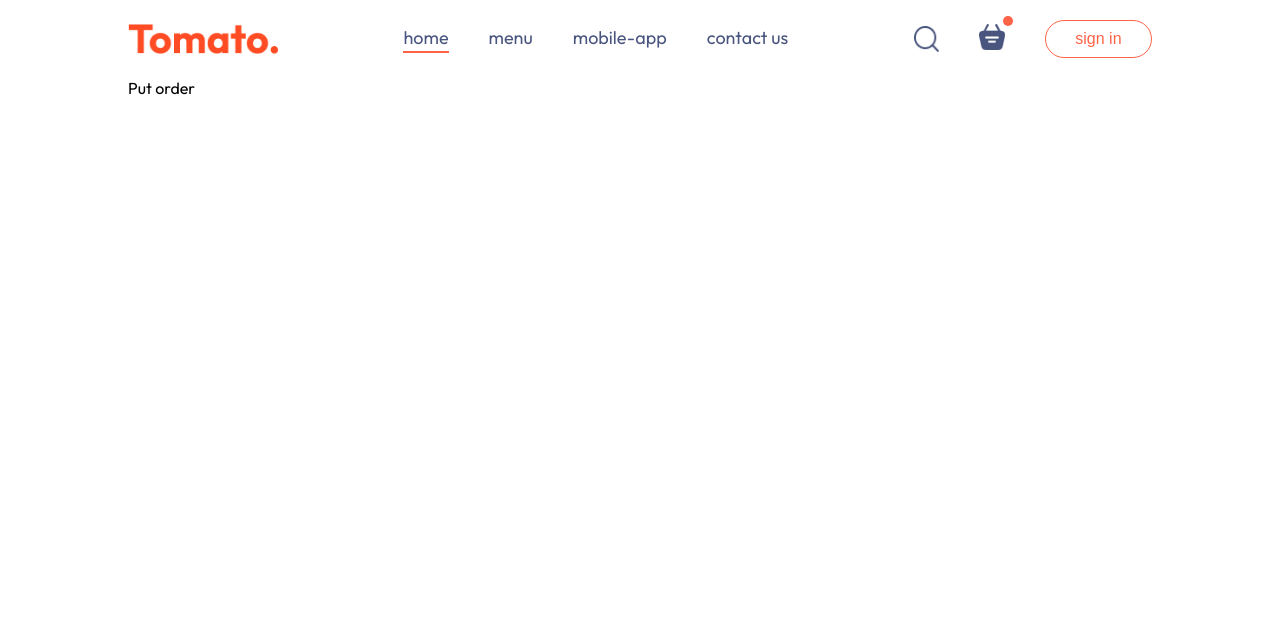
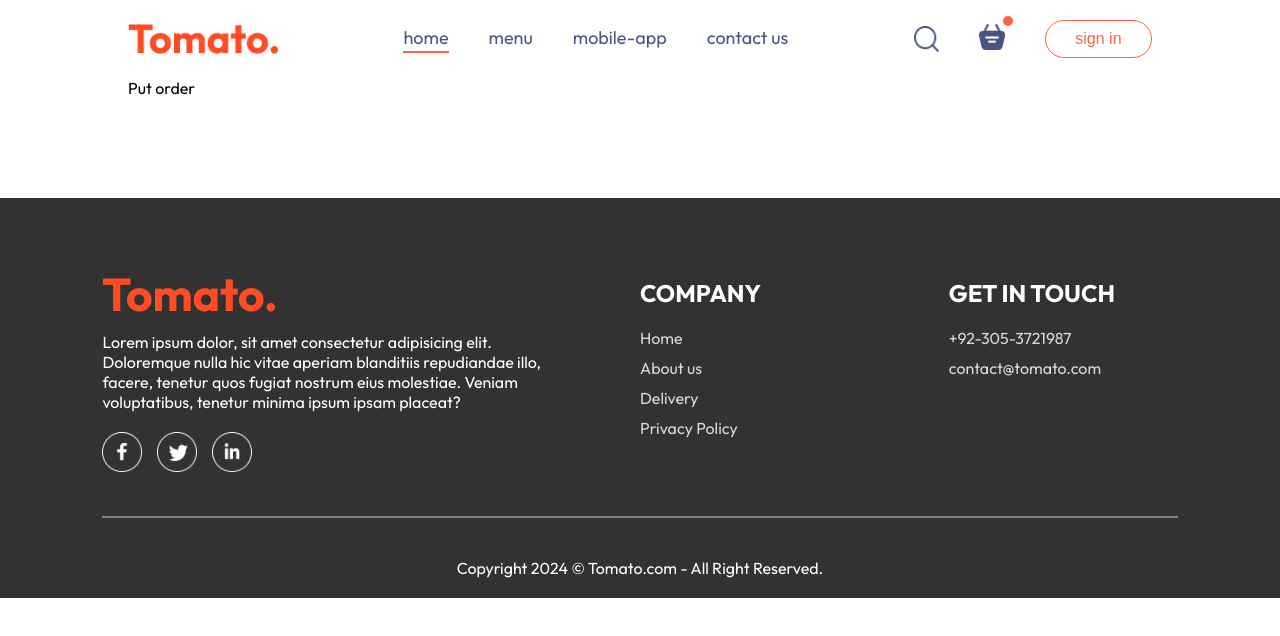
Before and after one commit to saqibbedar/food-del, a React (Vite) app in the folder frontend/: page /order in a window 1280 px wide. Shown: the top 636 px of the page. Built offline with nearby package versions, Linux system fonts and the light colour scheme.

Commit message:
added footer component

```diff
--- a/frontend/src/App.jsx
+++ b/frontend/src/App.jsx
@@ -4,9 +4,11 @@ import { Route, Routes } from "react-router-dom";
 import Home from "./pages/Home/Home";
 import Cart from "./pages/Cart/Cart";
 import PlaceOrder from "./pages/PlaceOrder/PlaceOrder";
+import Footer from "./components/Footer/Footer";
 
 const App = () => {
   return (
+    <>
       <div className="main">
         <Navbar />
         <Routes>
@@ -15,6 +17,8 @@ const App = () => {
           <Route path="/order" element={<PlaceOrder />} />
         </Routes>
       </div>
+      <Footer />
+    </>
   );
 };
 
--- /dev/null
+++ b/frontend/src/components/Footer/Footer.css
@@ -0,0 +1,43 @@
+.footer{
+    color : #d9d9d9;
+    background: #323232;
+    display: flex;
+    flex-direction: column;
+    align-items: center;
+    gap: 20px;
+    padding: 20px 8vw;
+    padding-top: 80px;
+    margin-top: 100px;
+}
+.footer-content{
+    width: 100%;
+    display: grid;
+    grid-template-columns: 2fr 1fr 1fr;
+    gap: 80px;
+}
+:where(.footer-content-left, .footer-content-right, .footer-content-center){
+    display: flex;
+    flex-direction: column;
+    align-items: start;
+    gap: 20px;
+}
+:where(.footer-content-left, .footer-content-right, .footer-content-center) li{
+    list-style: none;
+    margin-bottom: 10px;
+    cursor: pointer;
+}
+:where(.footer-content-right, .footer-content-center) h2{
+    color: white;
+}
+.footer-social-icons img{
+    width: 40px;
+    margin-right: 15px;
+    cursor: pointer;
+}
+.footer hr{
+    width: 100%;
+    height: 2px;
+    margin: 20px 0;
+    background-color: grey;
+    border: none;
+}
--- /dev/null
+++ b/frontend/src/components/Footer/Footer.jsx
@@ -0,0 +1,43 @@
+import "./Footer.css"
+import {assets} from "../../assets/assets"
+
+const Footer = () => {
+
+  return (
+    <div className="footer">
+      <div className="footer-content">
+        <div className="footer-content-left">
+            <img src={assets.logo} />
+            <p>Lorem ipsum dolor, sit amet consectetur adipisicing elit. Doloremque nulla hic vitae aperiam blanditiis repudiandae illo, facere, tenetur quos fugiat nostrum eius molestiae. Veniam voluptatibus, tenetur minima ipsum ipsam placeat?</p>
+            <div className="footer-social-icons">
+                <img src={assets.facebook_icon}/>
+                <img src={assets.twitter_icon}/>
+                <img src={assets.linkedin_icon}/>
+            </div>
+        </div>
+        <div className="footer-content-center">
+            <h2>COMPANY</h2>
+            <ul>
+                <li>Home</li>
+                <li>About us</li>
+                <li>Delivery</li>
+                <li>Privacy Policy</li>
+            </ul>
+        </div>
+        <div className="footer-content-right">
+            <h2>GET IN TOUCH</h2>
+            <ul>
+                <li>+92-305-3721987</li>
+                <li>contact@tomato.com</li>
+            </ul>
+        </div>
+      </div>
+      <hr />
+      <p className="footer-copyright">
+        Copyright 2024 © Tomato.com - All Right Reserved.
+      </p>
+    </div>
+  )
+}
+
+export default Footer
```
Lines whose indentation alone changed are shown as unchanged.
